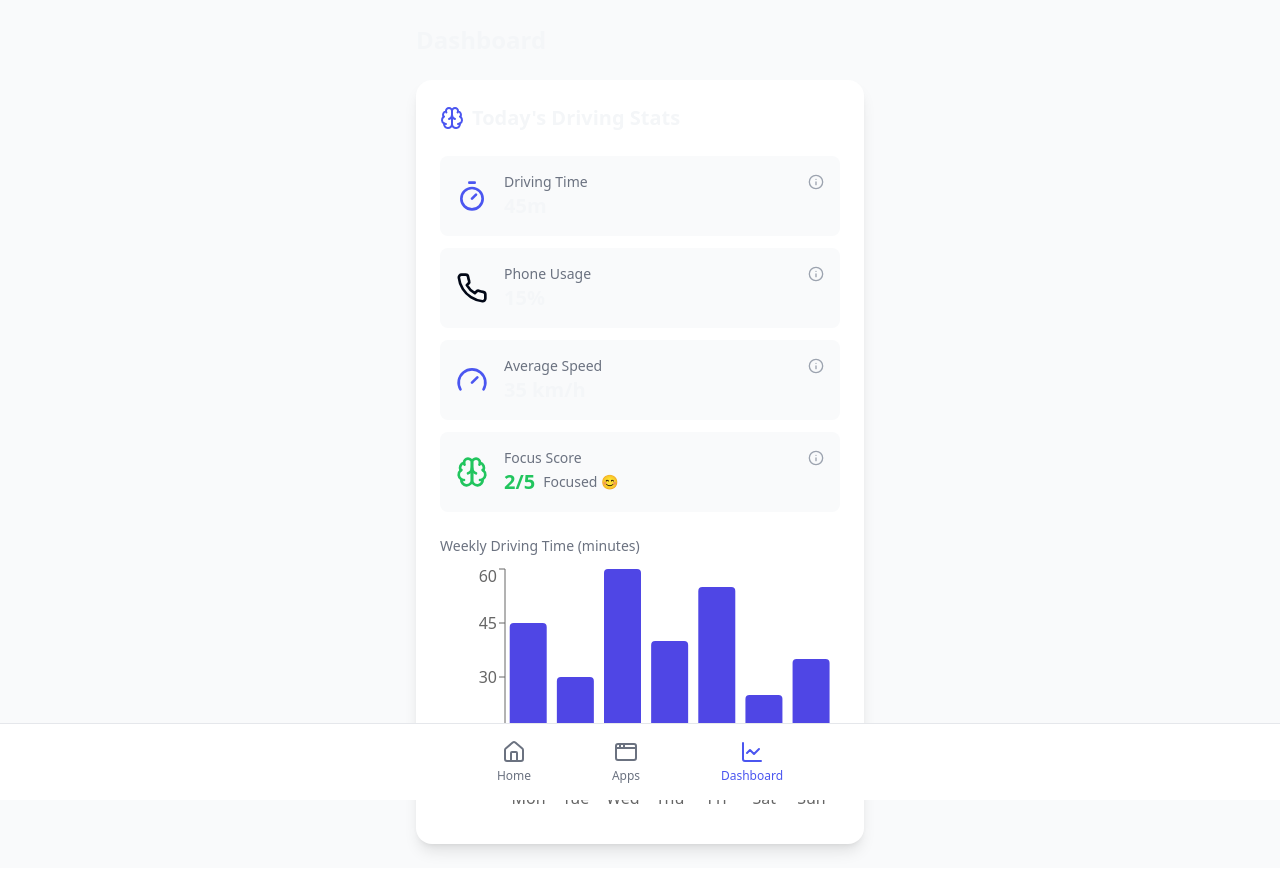
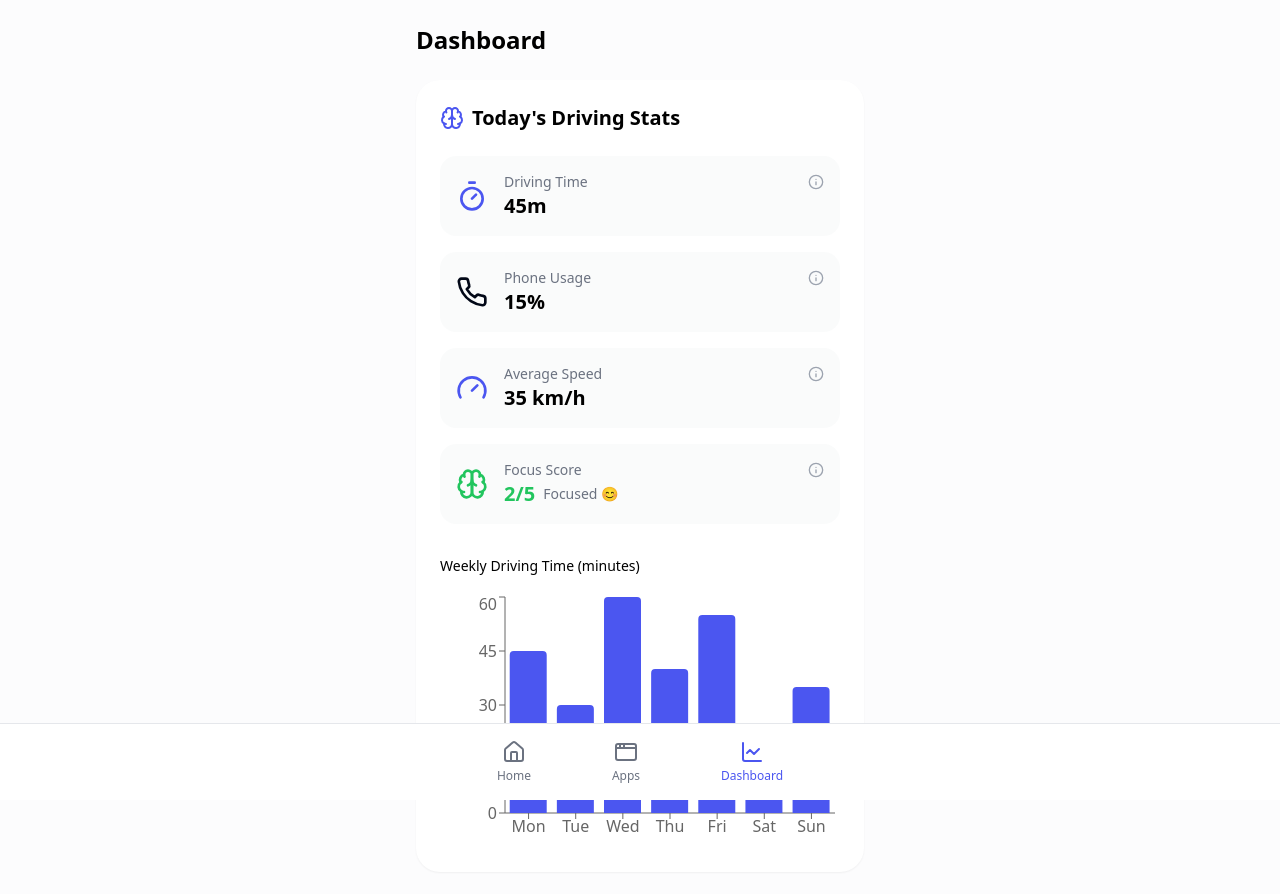
Before and after one commit to pierdiruzza/qosho, a React (Vite) app: page /dashboard in a window 1280 px wide. Before the commit the page ends 868 px from the top, so only its background shows below. Built offline with nearby package versions, Linux system fonts and the light colour scheme; a web font is replaced by a local one; what @supabase/auth-helpers-react would draw is missing.

Commit message:
Update heading colors and dashboard styling
Change all H1 and H2 titles to black. Enhance the styling of the dashboard to provide a smoother appearance.
[skip gpt_engineer]

```diff
--- a/src/components/SafetyStats.tsx
+++ b/src/components/SafetyStats.tsx
@@ -8,13 +8,11 @@ import {
 } from "@/components/ui/tooltip";
 
 const SafetyStats = () => {
-  // This would typically come from a backend/state management
-  // For now using mock data
   const stats = {
-    drivingTime: 45, // minutes
-    phoneUsagePercent: 15, // percentage
-    averageSpeed: 35, // km/h
-    focusScore: 2, // 1-5 scale
+    drivingTime: 45,
+    phoneUsagePercent: 15,
+    averageSpeed: 35,
+    focusScore: 2,
   };
 
   const weekData = [
@@ -41,14 +39,14 @@ const SafetyStats = () => {
 
   return (
     <TooltipProvider>
-      <div className="bg-white rounded-xl p-6 shadow-lg mt-6 animate-fade-in">
+      <div className="bg-white rounded-2xl p-6 shadow-sm transition-all duration-300 animate-fade-in">
         <div className="flex items-center gap-2 mb-6">
           <Brain className="w-6 h-6 text-primary" />
-          <h2 className="text-xl font-semibold text-secondary">Today's Driving Stats</h2>
+          <h2 className="text-xl font-semibold text-black">Today's Driving Stats</h2>
         </div>
 
-        <div className="flex flex-col space-y-3">
-          <div className="flex items-center p-4 bg-gray-50 rounded-lg">
+        <div className="flex flex-col space-y-4">
+          <div className="flex items-center p-4 bg-gray-50/80 rounded-xl transition-all duration-200 hover:bg-gray-50">
             <Timer className="w-8 h-8 text-primary mr-4" />
             <div className="flex-1">
               <div className="flex items-center justify-between">
@@ -62,11 +60,11 @@ const SafetyStats = () => {
                   </TooltipContent>
                 </UITooltip>
               </div>
-              <div className="text-xl font-bold text-secondary">{stats.drivingTime}m</div>
+              <div className="text-xl font-bold text-black">{stats.drivingTime}m</div>
             </div>
           </div>
 
-          <div className="flex items-center p-4 bg-gray-50 rounded-lg">
+          <div className="flex items-center p-4 bg-gray-50/80 rounded-xl transition-all duration-200 hover:bg-gray-50">
             <Phone className="w-8 h-8 text-warning mr-4" />
             <div className="flex-1">
               <div className="flex items-center justify-between">
@@ -80,11 +78,11 @@ const SafetyStats = () => {
                   </TooltipContent>
                 </UITooltip>
               </div>
-              <div className="text-xl font-bold text-secondary">{stats.phoneUsagePercent}%</div>
+              <div className="text-xl font-bold text-black">{stats.phoneUsagePercent}%</div>
             </div>
           </div>
 
-          <div className="flex items-center p-4 bg-gray-50 rounded-lg">
+          <div className="flex items-center p-4 bg-gray-50/80 rounded-xl transition-all duration-200 hover:bg-gray-50">
             <Gauge className="w-8 h-8 text-primary mr-4" />
             <div className="flex-1">
               <div className="flex items-center justify-between">
@@ -98,11 +96,11 @@ const SafetyStats = () => {
                   </TooltipContent>
                 </UITooltip>
               </div>
-              <div className="text-xl font-bold text-secondary">{stats.averageSpeed} km/h</div>
+              <div className="text-xl font-bold text-black">{stats.averageSpeed} km/h</div>
             </div>
           </div>
 
-          <div className="flex items-center p-4 bg-gray-50 rounded-lg">
+          <div className="flex items-center p-4 bg-gray-50/80 rounded-xl transition-all duration-200 hover:bg-gray-50">
             <Brain className={`w-8 h-8 ${getFocusScoreColor(stats.focusScore)} mr-4`} />
             <div className="flex-1">
               <div className="flex items-center justify-between">
@@ -128,15 +126,15 @@ const SafetyStats = () => {
           </div>
         </div>
 
-        <div className="mt-6">
-          <h3 className="text-sm font-medium text-gray-500 mb-2">Weekly Driving Time (minutes)</h3>
+        <div className="mt-8">
+          <h3 className="text-sm font-medium text-black mb-4">Weekly Driving Time (minutes)</h3>
           <div className="h-64">
             <ResponsiveContainer width="100%" height="100%">
               <BarChart data={weekData}>
                 <XAxis dataKey="day" />
                 <YAxis />
                 <Tooltip />
-                <Bar dataKey="minutes" fill="#4f46e5" radius={[4, 4, 0, 0]} />
+                <Bar dataKey="minutes" fill="#4B56F0" radius={[4, 4, 0, 0]} />
               </BarChart>
             </ResponsiveContainer>
           </div>
--- a/src/pages/Dashboard.tsx
+++ b/src/pages/Dashboard.tsx
@@ -3,9 +3,9 @@ import SafetyStats from "@/components/SafetyStats";
 
 const Dashboard = () => {
   return (
-    <div className="min-h-screen bg-gray-50 p-4 sm:p-6 pb-24">
+    <div className="min-h-screen bg-gray-50/50 p-4 sm:p-6 pb-24">
       <div className="max-w-md mx-auto space-y-6">
-        <h1 className="text-2xl font-bold text-secondary mb-6">Dashboard</h1>
+        <h1 className="text-2xl font-bold text-black">Dashboard</h1>
         <SafetyStats />
       </div>
       <Navigation />
```
